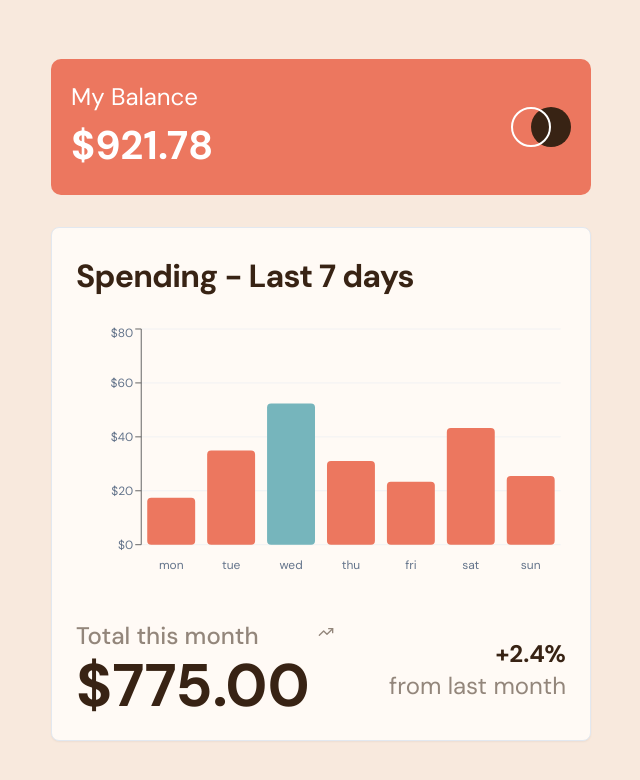
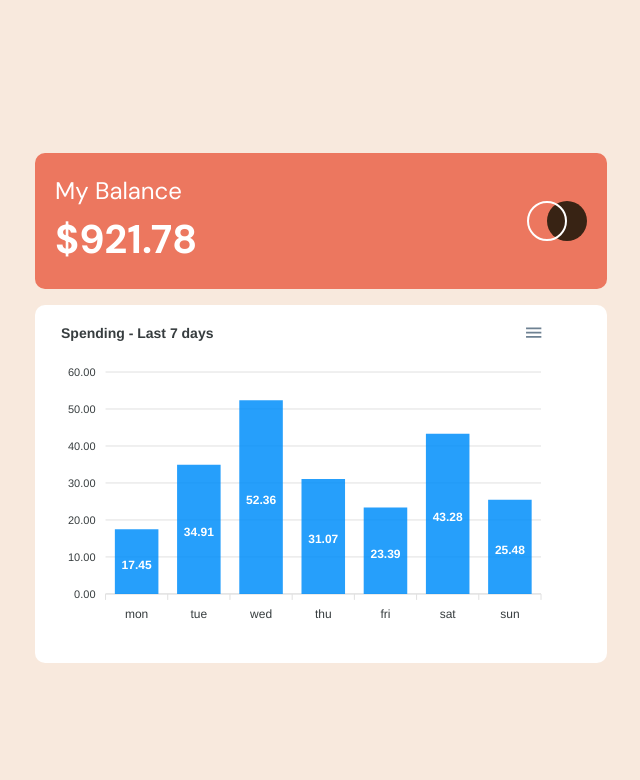
Before and after one commit to queseri/expenses-chart, a React (Vite) app: page / in a window 1280 px wide. Shown: the top 780 px of the page, without its empty margins (319-959 px from the left). Built offline with nearby package versions, Linux system fonts and the light colour scheme.

Commit message:
apex branch created

```diff
--- a/package.json
+++ b/package.json
@@ -10,11 +10,13 @@
     "preview": "vite preview"
   },
   "dependencies": {
+    "apexcharts": "^3.52.0",
     "class-variance-authority": "^0.7.0",
     "clsx": "^2.1.1",
     "lucide-react": "^0.424.0",
     "mermaid": "^10.9.1",
     "react": "^18.3.1",
+    "react-apexcharts": "^1.4.1",
     "react-dom": "^18.3.1",
     "recharts": "^2.12.7",
     "tailwind-merge": "^2.4.0",
--- a/src/App.tsx
+++ b/src/App.tsx
@@ -1,84 +1,32 @@
-"use client";
-import { Bar, BarChart, CartesianGrid, Tooltip, XAxis, YAxis } from "recharts";
-import { TrendingUp } from "lucide-react";
-import {
-    ChartConfig,
-    ChartContainer,
-    ChartLegend,
-    ChartLegendContent,
-} from "@/components/ui/chart";
+import { useState } from "react";
+import Chart from "react-apexcharts";
 
-import {
-    Card,
-    CardContent,
-    CardDescription,
-    CardFooter,
-    CardHeader,
-    CardTitle,
-} from "@/components/ui/card";
-import CustomTooltip from "./components/customToolTip";
+const App = () => {
+    const options = {
+        chart: {
+            id: "basic-bar",
+            zoom: {
+                enabled: false,
+            },
+        },
+        xaxis: {
+            categories: ["mon", "tue", "wed", "thu", "fri", "sat", "sun"],
+        },
+        title: {
+            text: "Spending - Last 7 days",
+        },
+    };
 
-// Define the type for a single data entry
-interface ChartData {
-    day: string;
-    amount: number;
-    fill: string;
-}
-
-function App() {
-    const chartData: ChartData[] = [
+    const [series] = useState([
         {
-            day: "mon",
-            amount: 17.45,
-            fill: "hsl(var(--soft-red))",
+            name: "amount",
+            data: [17.45, 34.91, 52.36, 31.07, 23.39, 43.28, 25.48],
         },
-        {
-            day: "tue",
-            amount: 34.91,
-            fill: "hsl(var(--soft-red))",
-        },
-        {
-            day: "wed",
-            amount: 52.36,
-            fill: "hsl(var(--cyan))",
-        },
-        {
-            day: "thu",
-            amount: 31.07,
-            fill: "hsl(var(--soft-red))",
-        },
-        {
-            day: "fri",
-            amount: 23.39,
-            fill: "hsl(var(--soft-red))",
-        },
-        {
-            day: "sat",
-            amount: 43.28,
-            fill: "hsl(var(--soft-red))",
-        },
-        {
-            day: "sun",
-            amount: 25.48,
-            fill: "hsl(var(--soft-red))",
-        },
-    ];
-
-    const chartConfig = {
-        mon: {
-            label: "mon",
-        },
-    } satisfies ChartConfig;
-
-    // Reducer function to calculate total amount
-    const totalAmount = chartData.reduce(
-        (total, item) => total + item.amount,
-        0
-    );
+    ]);
 
     return (
-        <main className="flex flex-col justify-center items-center bg-[hsl(var(--cream))] min-h-screen">
-            <div className="max-w-[35.75rem] w-full  p-4">
+        <main className="flex flex-col justify-center items-center bg-[hsl(var(--cream))] w-full min-h-screen">
+            <div className="max-w-[35.75rem] w-full  py-4">
                 <div className=" bg-[hsl(var(--soft-red))] rounded-[10px] p-5">
                     <div className="flex justify-between">
                         <div className="flex flex-col justify-center align-middle">
@@ -95,65 +43,20 @@ function App() {
                     </div>
                 </div>
             </div>
-            <div className="max-w-[35.75rem] w-full p-4">
-                <Card className="bg-[hsl(var(--very-pale-orange))]">
-                    <CardHeader>
-                        <CardTitle className="text-[1.5rem] lg:text-[2rem] font-bold text-[hsl(var(--dark-brown))]">
-                            {" "}
-                            Spending - Last 7 days
-                        </CardTitle>
-                        <CardDescription className="sr-only">
-                            Amount spent for the last 7 days from Monday to
-                            Sunday
-                        </CardDescription>
-                    </CardHeader>
-                    <CardContent>
-                        <ChartContainer
-                            config={chartConfig}
-                            className="min-h-[200px] w-full"
-                        >
-                            <BarChart accessibilityLayer data={chartData}>
-                                <CartesianGrid vertical={false} />
-                                <XAxis
-                                    dataKey="day"
-                                    tickLine={false}
-                                    tickMargin={10}
-                                    axisLine={false}
-                                    tickFormatter={(value) => value.slice(0, 3)}
-                                />
-                                <YAxis
-                                    tickFormatter={(value) => `$${value}`} // Format Y-axis labels with a dollar sign
-                                    ticks={[0, 20, 40, 60, 80]} // Specify the ticks to show on the Y-axis
-                                />
-                                <Tooltip content={<CustomTooltip />} />
-                                <ChartLegend content={<ChartLegendContent />} />
-                                <Bar dataKey="amount" radius={4} />
-                            </BarChart>
-                        </ChartContainer>
-                    </CardContent>
-                    <CardFooter className="flex-row justify-between items-center gap-2 text-sm">
-                        <div className="flex gap-2 font-medium leading-none text-[hsl(var(--medium-brown))]">
-                            <p className="flex flex-col gap-2 text-[1rem] lg:text-[1.5rem]">
-                                Total this month{" "}
-                                <span className="font-bold text-[hsl(var(--dark-brown))] text-[2.5rem] lg:text-[3.75rem]">
-                                    ${(totalAmount * 3.4).toFixed(2)}
-                                </span>
-                            </p>
-                            <TrendingUp className="h-4 w-4" />
-                        </div>
-                        <div className="leading-none text-[1rem]  ">
-                            <p className="flex flex-col text-[hsl(var(--medium-brown))]  text-[1rem] lg:text-[1.5rem] items-end gap-2">
-                                <span className="font-bold text-[hsl(var(--dark-brown))]">
-                                    +2.4%
-                                </span>{" "}
-                                from last month
-                            </p>
-                        </div>
-                    </CardFooter>
-                </Card>
+            <div className="max-w-[35.75rem] w-full p-4 bg-[hsl(var(--white))]  rounded-[10px]">
+                <div className="row">
+                    <div className="mixed-chart">
+                        <Chart
+                            options={options}
+                            series={series}
+                            type="bar"
+                            width="500"
+                        />
+                    </div>
+                </div>
             </div>
         </main>
     );
-}
+};
 
 export default App;
--- a/src/index.css
+++ b/src/index.css
@@ -79,6 +79,14 @@
 body {
     background-color: var(--cream);
     font-family: var(--font-family);
+    min-height: 100vh;
+    display: flex;
+    justify-content: center;
+    align-items: center;
+}
+
+#root {
+    width: 100%;
 }
 
 .circle::after {
```
Also changed, not shown: 1 other file (tests, documents, lock files or other folders).
